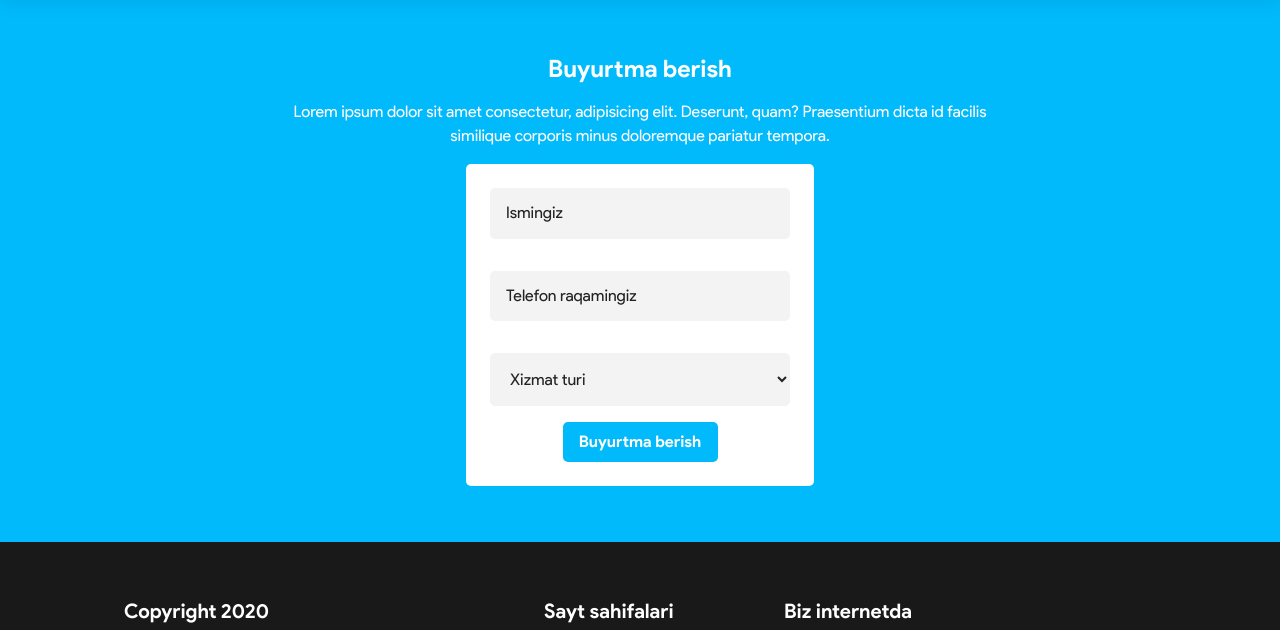
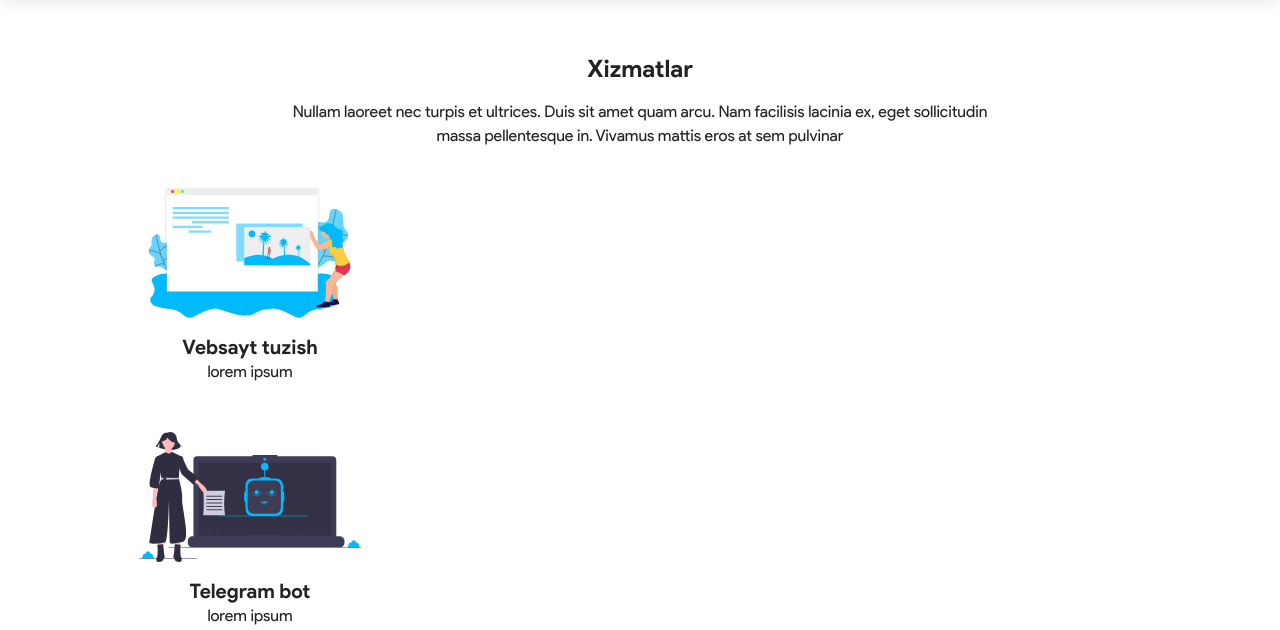
Before and after one commit to doramakh/pixer, a plain HTML site: page index.html in a window 1280 px wide. Shown: the part 59-689 px from the top of the page. Drawn offline with Linux system fonts and the light colour scheme.

Commit message:
Create services section in index.html

```diff
--- a/css/styles.css
+++ b/css/styles.css
@@ -95,6 +95,14 @@ body {
   text-align: center;
 }
 
+/* Inner heading */
+
+.inner-heading{
+  margin: 0;
+  font-size: 20px;
+  line-height: 26px;
+}
+
 /* Order Button  */
 
 .order-btn{
@@ -120,6 +128,58 @@ body {
   color: #00BAFC;
   text-decoration-line: underline;
   margin-left: 16px;
+}
+
+/* Services illustrations */
+
+.website::before{
+  display: inline-block;
+  width: 204px;
+  height: 130px;
+  background-image: url(../img/website.svg);
+  background-repeat: no-repeat;
+  background-position: center center;
+  content: "";
+}
+
+.smm::before{
+  display: inline-block;
+  width: 178px;
+  height: 128px;
+  background-image: url(../img/smm-illustration.svg);
+  background-repeat: no-repeat;
+  background-position: center center;
+  content: "";
+}
+
+.graphic-design::before{
+  display: inline-block;
+  width: 180px;
+  height: 130px;
+  background-image: url(../img/design-illustration.svg);
+  background-repeat: no-repeat;
+  background-position: center center;
+  content: "";
+}
+
+.crm::before{
+  display: inline-block;
+  width: 170px;
+  height: 130px;
+  background-image: url(../img/crm-illustration.svg);
+  background-repeat: no-repeat;
+  background-position: center center;
+  content: "";
+}
+
+.telegram::before{
+  display: inline-block;
+  width: 224px;
+  height: 130px;
+  background-image: url(../img/bot-illustration.svg);
+  background-repeat: no-repeat;
+  background-position: center center;
+  content: "";
 }
 
 /* Site Header */
@@ -233,8 +293,8 @@ body {
   text-decoration: none;
   white-space: nowrap;
   transition: background-color 0.3s ease,
-    color 0.3s ease,
-    opacity 0.3s ease;
+  color 0.3s ease,
+  opacity 0.3s ease;
 
 }
 
@@ -268,6 +328,48 @@ body {
 .site-phone:active{
   color: #fff;
   background-color: rgba(0, 185, 252, 0.6);
+}
+
+/* Services Section */
+
+.services-section{
+  padding: 56px 0;
+  background-color: #fff;
+}
+
+.services-list{
+  padding: 0;
+  margin: 0;
+  margin-top: 16px;
+  list-style-type: none;
+}
+
+.services-item{
+  display: flex;
+  flex-direction: column;
+  align-items: center;
+  width: 320px;
+  padding: 24px 0;
+}
+
+.services-link{
+  display: block;
+  color: #222;
+  text-decoration: none;
+  text-align: center;
+}
+
+.services-link h3{
+  margin: 0;
+  margin-top: 16px;
+  font-size: 20px;
+  line-height: 26px;
+}
+
+.services-link span{
+  font-size: 16px;
+  line-height: 24px;
+  margin-top: 16px;
 }
 
 /* Order Form Section  */
@@ -450,54 +552,8 @@ body {
   margin-bottom: 64px;
 }
 
-.website::before{
-  display: inline-block;
-  width: 200px;
-  height: 128px;
-  background-image: url(../img/website.svg);
-  background-repeat: no-repeat;
-  background-position: center center;
-  content: "";
-}
-
-.smm::before{
-  display: inline-block;
-  width: 200px;
-  height: 128px;
-  background-image: url(../img/smm-illustration.svg);
-  background-repeat: no-repeat;
-  background-position: center center;
-  content: "";
-}
-
-.graphic-design::before{
-  display: inline-block;
-  width: 200px;
-  height: 128px;
-  background-image: url(../img/design-illustration.svg);
-  background-repeat: no-repeat;
-  background-position: center center;
-  content: "";
-}
-
-.crm::before{
-  display: inline-block;
-  width: 200px;
-  height: 128px;
-  background-image: url(../img/crm-illustration.svg);
-  background-repeat: no-repeat;
-  background-position: center center;
-  content: "";
-}
-
 .features-info-wrapper{
   width: 500px;
-}
-
-.service-features-item h3{
-  margin: 0;
-  font-size: 20px;
-  line-height: 26px;
 }
 
 .service-features-item p{
--- a/index.html
+++ b/index.html
@@ -62,6 +62,58 @@
       </div><!-- site-header-content -->
     </div><!-- container -->
   </header>
+
+  <!-- Services Section -->
+
+  <section class="services-section">
+    <div class="container">
+      <div class="services-section-content">
+        <h2 class="section-heading">
+          Xizmatlar
+        </h2>
+        <p class="section-text">
+          Nullam laoreet nec turpis et ultrices. Duis sit amet quam arcu. Nam facilisis lacinia ex, eget sollicitudin massa pellentesque in. Vivamus mattis eros at sem pulvinar
+        </p>
+
+        <ul class="services-list">
+          <li class="services-item website">
+            <a class="services-link" href="website.html">
+              <h3 class="inner-heading">Vebsayt tuzish</h3>
+              <span>lorem ipsum</span>
+            </a>
+          </li>
+
+          <li class="services-item telegram">
+            <a class="services-link" href="telegram-bot.html">
+              <h3 class="inner-heading">Telegram bot</h3>
+              <span>lorem ipsum</span>
+            </a>
+          </li>
+
+          <li class="services-item smm">
+            <a class="services-link" href="smm.html">
+              <h3 class="inner-heading">SMM</h3>
+              <span>lorem ipsum</span>
+            </a>
+          </li>
+
+          <li class="services-item graphic-design">
+            <a class="services-link" href="graphic-design.html">
+              <h3 class="inner-heading">Grafik dizayn</h3>
+              <span>lorem ipsum</span>
+            </a>
+          </li>
+
+          <li class="services-item crm">
+            <a class="services-link" href="crm.html">
+              <h3 class="inner-heading">CRM tizimlar</h3>
+              <span>lorem ipsum</span>
+            </a>
+          </li>
+        </ul>
+      </div><!-- services-section-content -->
+    </div><!-- container -->
+  </section>
 
   <!-- Order Form Section -->
 
```
Also changed, not shown: services.html (+6 -6 lines).
